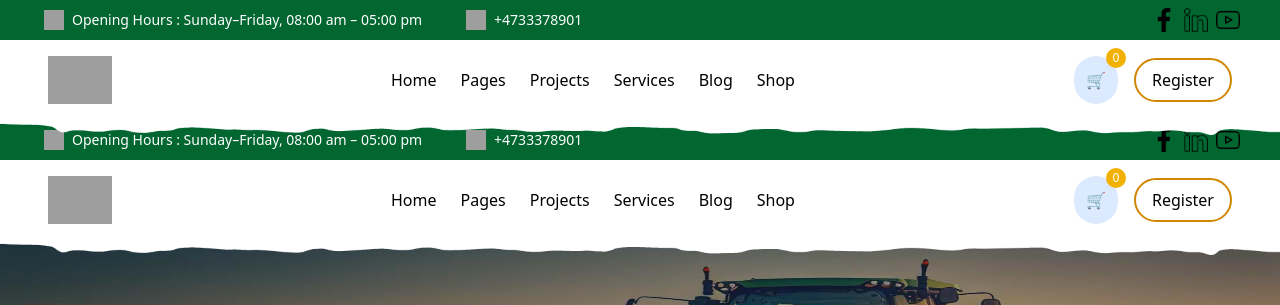
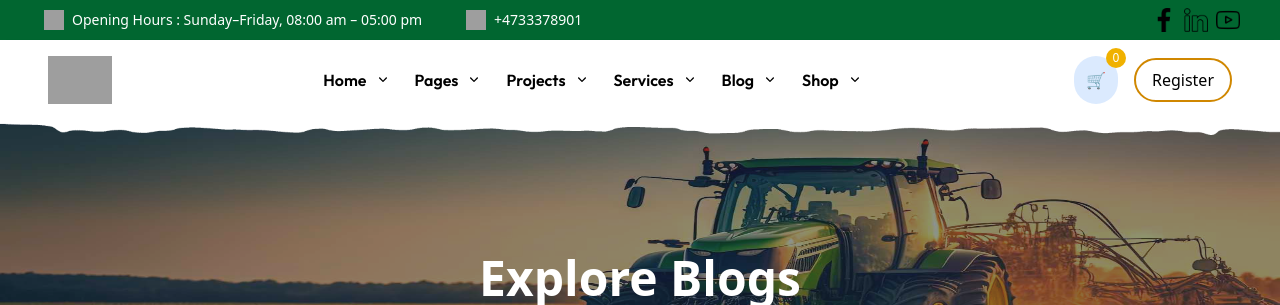
Before and after one commit to 041kzee/organic, a Next.js app: page /blog in a window 1280 px wide. Shown: the top 305 px of the page. Built offline with nearby package versions, Linux system fonts and the light colour scheme; grey boxes are pictures that could not be loaded.

Commit message:
header update

```diff
--- a/app/blog/page.js
+++ b/app/blog/page.js
@@ -101,7 +101,6 @@ export default function ContactPage() {
     const currentBlogs = blogs.slice(start, end)
     return (
         <div className="w-full">
-        <Header />
             <PhotoHead pageName={"Blog"} imageUrl={"/contact.jpg"} pageHead={"Explore Blogs"} />
             <div className="flex flex-col items-center gap-6 py-26 bg-[#e9f1ee] dark:bg-black">
                 {
--- a/app/components/Header.js
+++ b/app/components/Header.js
@@ -1,10 +1,28 @@
 'use client';
+import { Outfit } from "next/font/google"
+import { useState, useEffect, useRef } from "react";
+import { useRouter } from "next/navigation"
+
+const validRoutes = {
+  "Home": "/",
+  "About Us": "/about",
+  "Contact Us": "/contact",
+  "Shop": "/products",
+  "Blog": "/blog"
+};
+
+const outfit = Outfit({
+  subsets: ["latin"],
+  weight: ["100", "200", "300", "400", "600", "700", "800", "900"]
+})
 
 export function Header() {
+  const [isClicked, setIsClicked] = useState(false)
+
   return (
     // <div className="bg-white w-full">
     <>
-      <div className="bg-green-800 text-white flex flex-row items-center gap-2 p-2 h-10">
+      <div className="bg-green-800 hidden text-white sm:flex flex-row items-center gap-2 p-2 h-10">
         <img
           className="h-5 w-5 ml-9"
           src="https://icones.pro/wp-content/uploads/2021/03/symbole-de-l-horloge-jaune-300x300.png"
@@ -31,21 +49,21 @@ export function Header() {
 
       <header className="w-full sticky top-0 bg-white z-50 shadow-md">
         <div className="flex relative flex-row px-12 items-center justify-between py-4">
+            <MobileDropDown isClicked={isClicked} setIsClicked={setIsClicked} />
+
           <img
             src="https://agrica-nextjs.vercel.app/_next/image?url=%2Fassets%2Fimg%2Flogo.png&w=828&q=75"
             alt="Logo"
             className="h-12 w-auto"
           />
-          <div className="hidden md:flex items-center gap-6">
-            <p>Home</p>
-            <p>Pages</p>
-            <p>Projects</p>
-            <p>Services</p>
-            <p>Blog</p>
-            <p>Shop</p>
-
+          <div className="hidden lg:flex flex-row gap-6">
+            <DropDown itemHead={"Home"} itemList={["Home Agriculture", "Home Farming", "Agriculture Shop", "Diary Farm"]} />
+            <DropDown itemHead={"Pages"} itemList={["About Us", "Team", "Team Details", "Contact Us", "Register", "Login", "Error Page"]} />
+            <DropDown itemHead={"Projects"} itemList={["Project", "Project Details"]} />
+            <DropDown itemHead={"Services"} itemList={["Services Version One", "Services Version Two", "Services Details"]} />
+            <DropDown itemHead={"Blog"} itemList={["Blog Standard", "Blog With Sidebar", "Blog Grid Two Column", "Blog Grid Three Column", "Blog Single", "Blog Single With Sidebar"]} />
+            <DropDown itemHead={"Shop"} itemList={["Shop Product", "Shop Single", "Shop Single Version Two", "Cart", "Checkout"]} />
           </div>
-
 
           <div className="flex items-center gap-4">
             <div className="relative bg-blue-100 p-3 rounded-full cursor-pointer">
@@ -55,14 +73,188 @@ export function Header() {
               🛒
             </div>
 
-            <button className="border-2 border-yellow-600 px-4 py-2 rounded-full hover:bg-yellow-600 hover:text-white">
+            <button className="border-2 lg:block hidden border-yellow-600 px-4 py-2 rounded-full hover:bg-yellow-600 hover:text-white">
               Register
             </button>
           </div>
-          <img className="absolute mt-16 inset-0 z-0" src="/header.png"></img>
+          <img className="absolute md:mt-16 mt-20 inset-0 z-0" src="/header.png"></img>
 
         </div>
       </header>
     </>
   );
 }
+
+function DropDown({ itemHead, itemList }) {
+  const router = useRouter();
+
+  const [isOpen, setIsOpen] = useState(false)
+
+  const handleMouseEnter = () => {
+    setIsOpen(true)
+  }
+
+  const handleMouseLeave = () => {
+    setIsOpen(false)
+  }
+
+
+  return (
+    <div onMouseEnter={handleMouseEnter} onMouseLeave={handleMouseLeave}
+      className={`${outfit.className} cursor-pointer relative hidden lg:flex items-center gap-6`}
+    >
+      <div onClick={() => {
+        if (itemHead in validRoutes)
+          router.push(validRoutes[itemHead])
+        else
+          router.push("/")
+      }} className="flex gap-2 flex-row items-center">
+        <p className="font-semibold">{itemHead}</p>
+        <img className="h-4 w-4" src="/dropdown-head.svg"></img>
+      </div>
+      {
+        isOpen && (
+          <div className="absolute z-100 top-6 -left-4 bg-white w-70 p-6 shadow-2xl gap-2 flex flex-col">
+            {
+              itemList.map((item, index) => (
+                <p onClick={() => {
+                  if (item in validRoutes)
+                    router.push(validRoutes[item])
+                  else
+                    router.push("/")
+                }} key={index}>{item}</p>
+              ))
+            }
+          </div>
+        )
+      }
+    </div>
+  )
+}
+
+function MobileDropDown({ isClicked, setIsClicked }) {
+  const menuRef = useRef(null);
+
+  useEffect(() => {
+    function handleClickOutside(event) {
+      // if clicked outside the menu and hamburger icon, close it
+      if (menuRef.current && !menuRef.current.contains(event.target)) {
+        setIsClicked(false);
+      }
+    }
+
+    if (isClicked) {
+      document.addEventListener("mousedown", handleClickOutside);
+    } else {
+      document.removeEventListener("mousedown", handleClickOutside);
+    }
+
+    // cleanup on unmount
+    return () => document.removeEventListener("mousedown", handleClickOutside);
+  }, [isClicked, setIsClicked]);
+
+  return (
+    <div ref={menuRef} className={`lg:hidden ${outfit.className}`}>
+      <svg
+        onClick={() => {
+          setIsClicked(true)
+        }}
+        className="dark:text-white h-7 w-7 cursor-pointer"
+        xmlns="http://www.w3.org/2000/svg" x="0px" y="0px" width="100" height="100" viewBox="0 0 30 30">
+        <path d={"M 3 7 A 1.0001 1.0001 0 1 0 3 9 L 27 9 A 1.0001 1.0001 0 1 0 27 7 L 3 7 z M 3 14 A 1.0001 1.0001 0 1 0 3 16 L 27 16 A 1.0001 1.0001 0 1 0 27 14 L 3 14 z M 3 21 A 1.0001 1.0001 0 1 0 3 23 L 27 23 A 1.0001 1.0001 0 1 0 27 21 L 3 21 z"}></path>
+      </svg>
+      {
+        isClicked && (
+          <div className="p-6 flex flex-col fixed h-full overflow-y-scroll sm:w-[45%] top-0 left-0 w-[80%] z-100 bg-white">
+            <div className="flex flex-row items-center mb-6 justify-between">
+              <img
+                src="https://agrica-nextjs.vercel.app/_next/image?url=%2Fassets%2Fimg%2Flogo.png&w=828&q=75"
+                alt="Logo"
+                className="sm:h-16 h-12 w-auto"
+              />
+              <div className="h-8 flex items-center flex-col justify-center w-8 border-2 rounded-full border-gray-200">
+                <p className="text-xs font-bold">✕</p>
+              </div>
+            </div>
+            <SubMenuMobile itemHead={"Home"} itemList={["Home Agriculture", "Home Farming", "Agriculture Shop", "Diary Farm"]} />
+            <SubMenuMobile itemHead={"Pages"} itemList={["About Us", "Team", "Team Details", "Contact Us", "Register", "Login", "Error Page"]} />
+            <SubMenuMobile itemHead={"Projects"} itemList={["Project", "Project Details"]} />
+            <SubMenuMobile itemHead={"Services"} itemList={["Services Version One", "Services Version Two", "Services Details"]} />
+            <SubMenuMobile itemHead={"Blog"} itemList={["Blog Standard", "Blog With Sidebar", "Blog Grid Two Column", "Blog Grid Three Column", "Blog Single", "Blog Single With Sidebar"]} />
+            <SubMenuMobile itemHead={"Shop"} itemList={["Shop Product", "Shop Single", "Shop Single Version Two", "Cart", "Checkout"]} />
+          </div>
+        )
+      }
+    </div>
+  )
+}
+
+function SubMenuMobile({ itemHead, itemList }) {
+  const router = useRouter();
+  const [isSubMenuOpen, setIsSubMenuOpen] = useState(false)
+
+  return (
+    <div>
+      <div onClick={() => {
+        setIsSubMenuOpen(!isSubMenuOpen)
+      }} className="flex cursor-pointer flex-row justify-between items-center border-b-gray-200 font-semibold py-4 border-b">
+        <p onClick={() => {
+          if (itemHead in validRoutes)
+            router.push(validRoutes[itemHead])
+          else
+            router.push("/")
+        }} className="">
+          {itemHead}
+        </p>
+
+        {isSubMenuOpen ? (
+          <svg
+            xmlns="http://www.w3.org/2000/svg"
+            width="24"
+            height="24"
+            viewBox="0 0 24 24"
+            fill="none"
+            stroke="currentColor"
+            strokeWidth="2"
+            strokeLinecap="round"
+            strokeLinejoin="round"
+            className="h-4 w-4 lucide lucide-chevron-down-icon lucide-chevron-down"
+          >
+            <path d="M6 9l6 6 6-6" />
+          </svg>
+        ) : (
+          <svg
+            xmlns="http://www.w3.org/2000/svg"
+            width="24"
+            height="24"
+            viewBox="0 0 24 24"
+            fill="none"
+            stroke="currentColor"
+            strokeWidth="2"
+            strokeLinecap="round"
+            strokeLinejoin="round"
+            className="h-4 w-4 lucide lucide-chevron-right-icon lucide-chevron-right"
+          >
+            <path d="M9 18l6-6-6-6" />
+          </svg>
+        )}
+      </div>
+
+      {isSubMenuOpen && (
+        <div className="flex ml-4 flex-col">
+          {itemList.map((item, index) => {
+            return (
+              <p onClick={() => {
+                if (item in validRoutes)
+                  router.push(validRoutes[item])
+                else
+                  router.push("/")
+              }} key={index} className="cursor-pointer border-b-gray-200 py-3 border-b font-semibold text-sm">{item}</p>
+            )
+          })}
+
+        </div>
+      )}
+    </div>
+  )
+}
```
Also changed, not shown: public/dropdown-head.svg (added).
